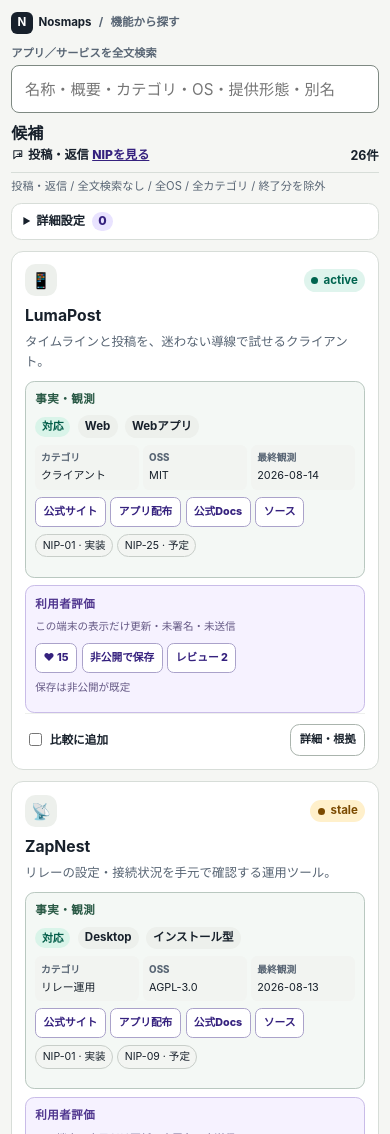
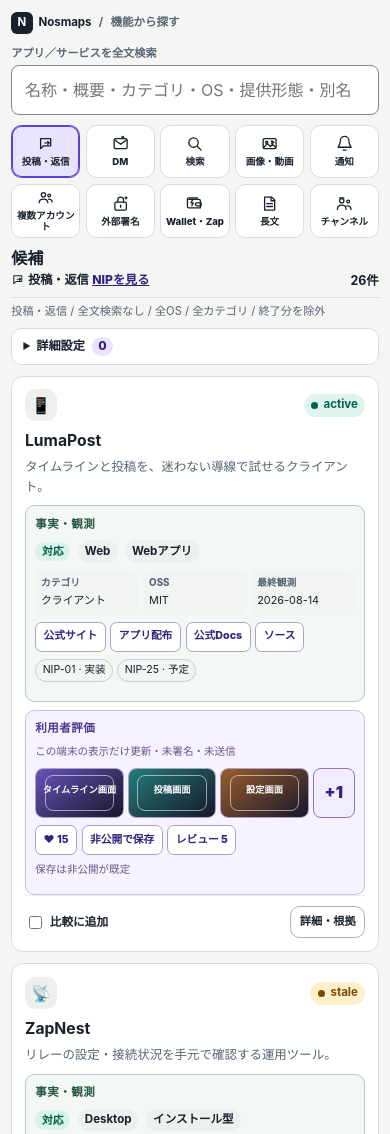
Before and after one commit to kojira/nosmaps, a plain HTML site: page nip-explorer.html in a window 390 px wide. Shown: the top 1134 px of the page. Drawn offline with Linux system fonts and the light colour scheme.

Commit message:
Apply latest review to NIP explorer

```diff
--- a/nip-explorer.css
+++ b/nip-explorer.css
@@ -1161,3 +1161,39 @@
   .gallery-card dl div { grid-template-columns: 76px minmax(0,1fr); }
   .mock-shot { min-height: 145px; }
 }
+
+/* Primary feature choices stay visible directly below full-text search. */
+.feature-chips-always { margin-top: 10px; }
+
+/* Prevent iOS Safari focus zoom without disabling user zoom. */
+@media (max-width: 760px) {
+  input, select, textarea { font-size: 16px !important; }
+}
+
+.card-review-thumbnails {
+  display: grid;
+  grid-template-columns: repeat(3, minmax(0, 1fr)) auto;
+  gap: .35rem;
+  align-items: stretch;
+  margin: .45rem 0;
+}
+.card-review-thumbnail { min-width: 0; padding: 0; overflow: hidden; border: 1px solid #aaa2ca; border-radius: .5rem; background: #fff; }
+.card-review-thumbnail .mock-shot.compact { min-height: 54px; height: 54px; border: 0; border-radius: 0; padding: .25rem; }
+.card-review-thumbnail .mock-shot span { display: none; }
+.card-review-thumbnail .mock-shot strong { font-size: .58rem; line-height: 1.1; }
+.card-review-more { min-width: 42px; padding: .35rem; border: 1px solid #887ab6; border-radius: .5rem; background: #f1edff; color: #35217e; font-weight: 900; }
+@media (max-width: 420px) {
+  .card-review-thumbnails { gap: .25rem; }
+  .card-review-thumbnail .mock-shot.compact { min-height: 48px; height: 48px; }
+}
+
+/* Keep the always-visible ten-feature row compact enough for a search-first first view. */
+@media (min-width: 951px) {
+  .feature-chips-always .feature-chip { min-height: 2.25rem; flex-direction: row; gap: .2rem; padding: .25rem .15rem; }
+  .feature-chips-always .feature-icon { width: 1rem; height: 1rem; }
+  .feature-chips-always .feature-chip-label { font-size: .61rem; }
+}
+@media (min-width: 951px) {
+  .feature-chips-always { margin-top: 4px; }
+  .feature-chips-always .feature-chip { min-height: 2rem; padding-block: .15rem; }
+}
--- a/nip-explorer.html
+++ b/nip-explorer.html
@@ -25,6 +25,7 @@
         <span id="search-title">アプリ／サービスを全文検索</span>
         <input id="feature-query" type="search" placeholder="名称・概要・カテゴリ・OS・提供形態・別名" autocomplete="off">
       </label>
+      <div id="feature-chips" class="feature-chips feature-chips-always" role="listbox" aria-label="主要機能"></div>
     </section>
 
     <section id="results" class="results-section" aria-labelledby="results-title">
@@ -40,7 +41,6 @@
       <details class="feature-filter-details" id="filter-details">
         <summary>詳細設定 <span id="active-filter-count">0</span></summary>
         <div class="feature-filter-grid">
-          <div class="feature-chip-setting"><span class="field-label">機能</span><div id="feature-chips" class="feature-chips" role="listbox" aria-label="主要機能"></div></div>
           <label class="field">OS<select id="platform-filter"><option value="all">すべて</option><option>Web</option><option>Desktop</option><option>Mobile</option></select></label>
           <label class="field">カテゴリ<select id="category-filter"><option value="all">すべて</option></select></label>
           <label class="field">更新状態<select id="tool-status-filter"><option value="all">稼働・停滞・不明</option><option value="active">active</option><option value="stale">stale</option><option value="unknown">unknown</option></select></label>
--- a/nip-explorer.js
+++ b/nip-explorer.js
@@ -203,10 +203,16 @@
 
   function reviewSeed(tool) {
     const number = tool.id.replace('tool-', '').padStart(2, '0');
-    return [
+    const reviews = [
       {id: `${tool.id}-a`, profile: 'a', author: reviewerProfiles.a.name, npub: reviewerProfiles.a.npub, date: '2026-08-14 12:20 UTC', body: '主要導線を短時間で確認できました。', os: tool.platform, version: `v${1 + Number(tool.id.replace('tool-', '')) % 4}.${Number(tool.id.replace('tool-', '')) % 10}`, rating: 4, use: '日常利用', helpful: 14 + Number(number), unhelpful: 2, image: Number(number) % 2 ? screenshots[0] : null},
       {id: `${tool.id}-b`, profile: 'b', author: reviewerProfiles.b.name, npub: reviewerProfiles.b.npub, date: '2026-08-12 07:45 UTC', body: '不明項目が明示され、判断材料を分けて読めます。', os: '未入力', version: '未入力', rating: null, use: '比較検証', helpful: 8 + Number(number), unhelpful: 1, image: Number(number) % 3 === 0 ? screenshots[2] : null}
     ];
+    if (tool.id === 'tool-1') reviews.push(
+      {id: `${tool.id}-c`, profile: 'a', author: reviewerProfiles.a.name, npub: reviewerProfiles.a.npub, date: '2026-08-10 18:05 UTC', body: '', os: 'Mobile', version: 'v2.4', rating: 4, use: '画像記録', helpful: 9, unhelpful: 1, image: screenshots[1]},
+      {id: `${tool.id}-d`, profile: 'b', author: reviewerProfiles.b.name, npub: reviewerProfiles.b.npub, date: '2026-08-09 09:30 UTC', body: '設定画面の導線を確認しました。', os: 'Desktop', version: 'v2.4', rating: 3, use: '設定確認', helpful: 6, unhelpful: 0, image: screenshots[2]},
+      {id: `${tool.id}-e`, profile: 'a', author: reviewerProfiles.a.name, npub: reviewerProfiles.a.npub, date: '2026-08-08 14:10 UTC', body: '投稿画面の余白を確認しました。', os: 'Web', version: 'v2.4', rating: 4, use: '投稿確認', helpful: 7, unhelpful: 1, image: screenshots[1]}
+    );
+    return reviews;
   }
 
   function allReviews(tool) {
@@ -240,6 +246,17 @@
     return 12 + Number(tool.id.replace('tool-', '')) * 3 + (state.likes[tool.id] ? 1 : 0);
   }
 
+  function cardReviewThumbnails(tool) {
+    const images = allReviews(tool).filter(review => review.image);
+    if (!images.length) return '';
+    const shown = images.slice(0, 3);
+    const remaining = images.length - shown.length;
+    return `<div class="card-review-thumbnails" aria-label="レビュー添付画像 ${images.length}件">${shown.map(review => {
+      const label = `${review.author}・${review.date}のレビュー画像を拡大`;
+      return `<button type="button" class="card-review-thumbnail" data-open-image="${esc(tool.id)}" data-image-review="${esc(review.id)}" aria-label="${esc(label)}" title="${esc(label)}">${screenshotMarkup(review.image, true)}</button>`;
+    }).join('')}${remaining ? `<button type="button" class="card-review-more" data-gallery-tool="${esc(tool.id)}" aria-label="残り${remaining}件を含む画像ギャラリーを開く" title="画像ギャラリーを開く">+${remaining}</button>` : ''}</div>`;
+  }
+
   function featureCard(tool) {
     const feature = featureById[state.feature];
     const support = featureSupport(tool, feature);
@@ -262,6 +279,7 @@
       <section class="card-layer evaluation-layer" aria-labelledby="ratings-${tool.id}">
         <h3 id="ratings-${tool.id}">利用者評価</h3>
         <p class="local-only">この端末の表示だけ更新・未署名・未送信</p>
+        ${cardReviewThumbnails(tool)}
         <div class="evaluation-actions">
           <button type="button" class="like-button" data-like-tool="${tool.id}" aria-pressed="${Boolean(state.likes[tool.id])}">♥ ${likeCount(tool)}</button>
           <button type="button" data-bookmark-tool="${tool.id}" aria-pressed="${Boolean(bookmark)}">${bookmark ? '保存済み' : '非公開で保存'}</button>
```
Also changed, not shown: tests/e2e.spec.js (+55 -0 lines), README.md, screenshots/nip-explorer-compare-mobile-2.png, screenshots/nip-explorer-compare-mobile-3.png, screenshots/nip-explorer-desktop.png, screenshots/nip-explorer-mobile.png, 3 other files.
